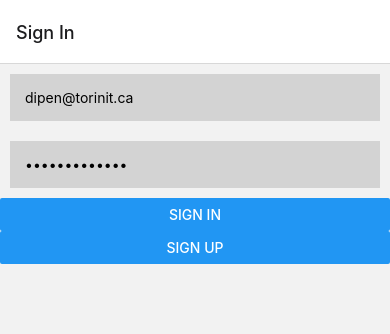
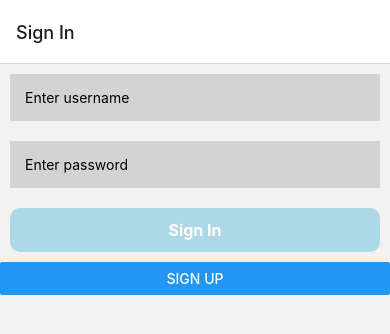
Before and after one commit to dipen-torinit/birthday, a React Native app: screen / in a window 390 px wide. Shown: the top 334 px of the page. Built offline with nearby package versions, Linux system fonts and the light colour scheme; no server answers.

Commit message:
Added form validation

```diff
--- a/src/common/Validation.js
+++ b/src/common/Validation.js
@@ -1,3 +1,11 @@
+export const isValidUsername = (uname) => {
+  return uname.trim().length > 8;
+};
+
+export const isValidPassword = (pwd) => {
+  return pwd.trim().length > 8;
+};
+
 export const isValidName = (name) => {
   var nameRegex = /^[A-Za-z]{2,40}()+$/;
   return nameRegex.test(name);
--- a/src/screens/auth/SingInScreen.js
+++ b/src/screens/auth/SingInScreen.js
@@ -1,40 +1,94 @@
-import React, { useContext, useState } from "react";
-import { Button, StyleSheet, TextInput, View } from "react-native";
+import React, { useContext, useState, useEffect } from "react";
+import { Button, View } from "react-native";
+import {
+  isNotEmpty,
+  isValidPassword,
+  isValidUsername,
+} from "../../common/Validation";
+import InputField from "../../components/InputField";
+import SubmitButton from "../../components/SubmitButton";
 import { Context as AuthContext } from "../../context/AuthContext";
 import { SCREENS } from "../../navigation/BirthdayNavScreenNames";
 
 export default function SignInScreen({ navigation }) {
+  //Context
   const { signIn } = useContext(AuthContext);
+  const executeSignIn = () => {
+    signIn({ username: username.value, password: password.value });
+  };
 
-  const [username, setUsername] = useState("dipen@torinit.ca");
-  const [password, setPassword] = useState("torinit@dipen");
+  //Local state
+  const [disableActionButton, setDisableActionButton] = useState(true);
+  const [formFields, setFormField] = useState({
+    username: { value: "", error: "" },
+    password: { value: "", error: "" },
+  });
+  const { username, password } = formFields;
 
-  const executeSignIn = () => {
-    signIn({ username: username, password: password });
+  useEffect(() => {
+    if (
+      isNotEmpty(formFields.username.value) &&
+      isNotEmpty(formFields.password.value)
+    ) {
+      setDisableActionButton(
+        isNotEmpty(formFields.username.error) ||
+          isNotEmpty(formFields.password.error)
+      );
+    }
+  }, [formFields]);
+
+  //After text change
+  const afterTextChange = (fieldname, fieldvalue) => {
+    let errorMessage = "";
+    switch (fieldname) {
+      case "username":
+        errorMessage = isValidUsername(fieldvalue)
+          ? ""
+          : "Username should contain 8 or more character";
+        break;
+      case "password":
+        errorMessage = isValidPassword(fieldvalue)
+          ? ""
+          : "Password should contain 8 or more character";
+        break;
+    }
+
+    setFormField({
+      ...formFields,
+      [fieldname]: { value: fieldvalue, error: errorMessage },
+    });
+
+    /**
+     * Once the value is set we want to verify if their is any error and based on that we want to enable/disable button
+     * but setState(setFormField) is asynchronous call so we will not get the latest updated value on this line from "formFields".
+     *
+     * For that we need to use useEffect hook, it will get callled once the "formFields" is updated properly
+     **/
   };
 
   return (
     <View>
-      <TextInput
+      <InputField
         placeholder="Enter username"
-        style={styles.textInput}
-        defaultValue={username}
+        defaultValue={username.value}
+        errorMessage={username.error}
         onChangeText={(text) => {
-          setUsername(text);
+          afterTextChange("username", text);
         }}
         autoCapitalize="none"
       />
-      <TextInput
+      <InputField
         placeholder="Enter password"
-        style={styles.textInput}
+        defaultValue={password.value}
+        errorMessage={password.error}
+        onChangeText={(text) => {
+          afterTextChange("password", text);
+        }}
         secureTextEntry={true}
-        onChangeText={(text) => {
-          setPassword(text);
-        }}
-        defaultValue={password}
       />
-      <Button
-        title="Sign In"
+      <SubmitButton
+        label="Sign In"
+        disabled={disableActionButton}
         onPress={() => {
           executeSignIn();
         }}
@@ -49,11 +103,3 @@ export default function SignInScreen({ navigation }) {
     </View>
   );
 }
-
-const styles = StyleSheet.create({
-  textInput: {
-    padding: 15,
-    margin: 10,
-    backgroundColor: "lightgrey",
-  },
-});
--- a/src/screens/auth/SingUpScreen.js
+++ b/src/screens/auth/SingUpScreen.js
@@ -1,39 +1,94 @@
-import React, { useContext, useState } from "react";
-import { Button, StyleSheet, TextInput, View } from "react-native";
+import React, { useContext, useState, useEffect } from "react";
+import { Button, View } from "react-native";
+import {
+  isNotEmpty,
+  isValidPassword,
+  isValidUsername,
+} from "../../common/Validation";
+import InputField from "../../components/InputField";
+import SubmitButton from "../../components/SubmitButton";
 import { Context as AuthContext } from "../../context/AuthContext";
+import { SCREENS } from "../../navigation/BirthdayNavScreenNames";
 
 export default function SignUpScreen({ navigation }) {
+  //Context
   const { signUp } = useContext(AuthContext);
+  const executeSignUp = () => {
+    signUp({ username: username.value, password: password.value });
+  };
 
-  const [username, setUsername] = useState("");
-  const [password, setPassword] = useState("");
+  //Local state
+  const [disableActionButton, setDisableActionButton] = useState(true);
+  const [formFields, setFormField] = useState({
+    username: { value: "", error: "" },
+    password: { value: "", error: "" },
+  });
+  const { username, password } = formFields;
 
-  const executeSignUp = () => {
-    signUp({ username: username, password: password });
+  useEffect(() => {
+    if (
+      isNotEmpty(formFields.username.value) &&
+      isNotEmpty(formFields.password.value)
+    ) {
+      setDisableActionButton(
+        isNotEmpty(formFields.username.error) ||
+          isNotEmpty(formFields.password.error)
+      );
+    }
+  }, [formFields]);
+
+  //After text change
+  const afterTextChange = (fieldname, fieldvalue) => {
+    let errorMessage = "";
+    switch (fieldname) {
+      case "username":
+        errorMessage = isValidUsername(fieldvalue)
+          ? ""
+          : "Username should contain 8 or more character";
+        break;
+      case "password":
+        errorMessage = isValidPassword(fieldvalue)
+          ? ""
+          : "Password should contain 8 or more character";
+        break;
+    }
+
+    setFormField({
+      ...formFields,
+      [fieldname]: { value: fieldvalue, error: errorMessage },
+    });
+
+    /**
+     * Once the value is set we want to verify if their is any error and based on that we want to enable/disable button
+     * but setState(setFormField) is asynchronous call so we will not get the latest updated value on this line from "formFields".
+     *
+     * For that we need to use useEffect hook, it will get callled once the "formFields" is updated properly
+     **/
   };
 
   return (
     <View>
-      <TextInput
+      <InputField
         placeholder="Enter username"
-        style={styles.textInput}
-        defaultValue={username}
+        defaultValue={username.value}
+        errorMessage={username.error}
         onChangeText={(text) => {
-          setUsername(text);
+          afterTextChange("username", text);
         }}
         autoCapitalize="none"
       />
-      <TextInput
+      <InputField
         placeholder="Enter password"
-        style={styles.textInput}
+        defaultValue={password.value}
+        errorMessage={password.error}
+        onChangeText={(text) => {
+          afterTextChange("password", text);
+        }}
         secureTextEntry={true}
-        onChangeText={(text) => {
-          setPassword(text);
-        }}
-        defaultValue={password}
       />
-      <Button
-        title="Sign Up"
+      <SubmitButton
+        label="Sign Up"
+        disabled={disableActionButton}
         onPress={() => {
           executeSignUp();
         }}
@@ -42,17 +97,9 @@ export default function SignUpScreen({ navigation }) {
       <Button
         title="Sign In"
         onPress={() => {
-          navigation.goBack();
+          navigation.navigate(SCREENS.SignUp);
         }}
       />
     </View>
   );
 }
-
-const styles = StyleSheet.create({
-  textInput: {
-    padding: 15,
-    margin: 10,
-    backgroundColor: "lightgrey",
-  },
-});
--- a/src/screens/birthday/AddBirthdayScreen.js
+++ b/src/screens/birthday/AddBirthdayScreen.js
@@ -38,12 +38,19 @@ export default function AddBirthdayScreen() {
   const { name, email, phone, date } = formFields;
 
   useEffect(() => {
+    if (
+      isNotEmpty(formFields.name.value) &&
+      isNotEmpty(formFields.email.value) &&
+      isNotEmpty(formFields.phone.value) &&
+      isNotEmpty(formFields.date.value)
+    ) {
       setDisableActionButton(
         isNotEmpty(formFields.name.error) ||
           isNotEmpty(formFields.email.error) ||
           isNotEmpty(formFields.phone.error) ||
           isNotEmpty(formFields.date.error)
       );
+    }
   }, [formFields]);
 
   //After text change
```
Lines whose indentation alone changed are shown as unchanged.
